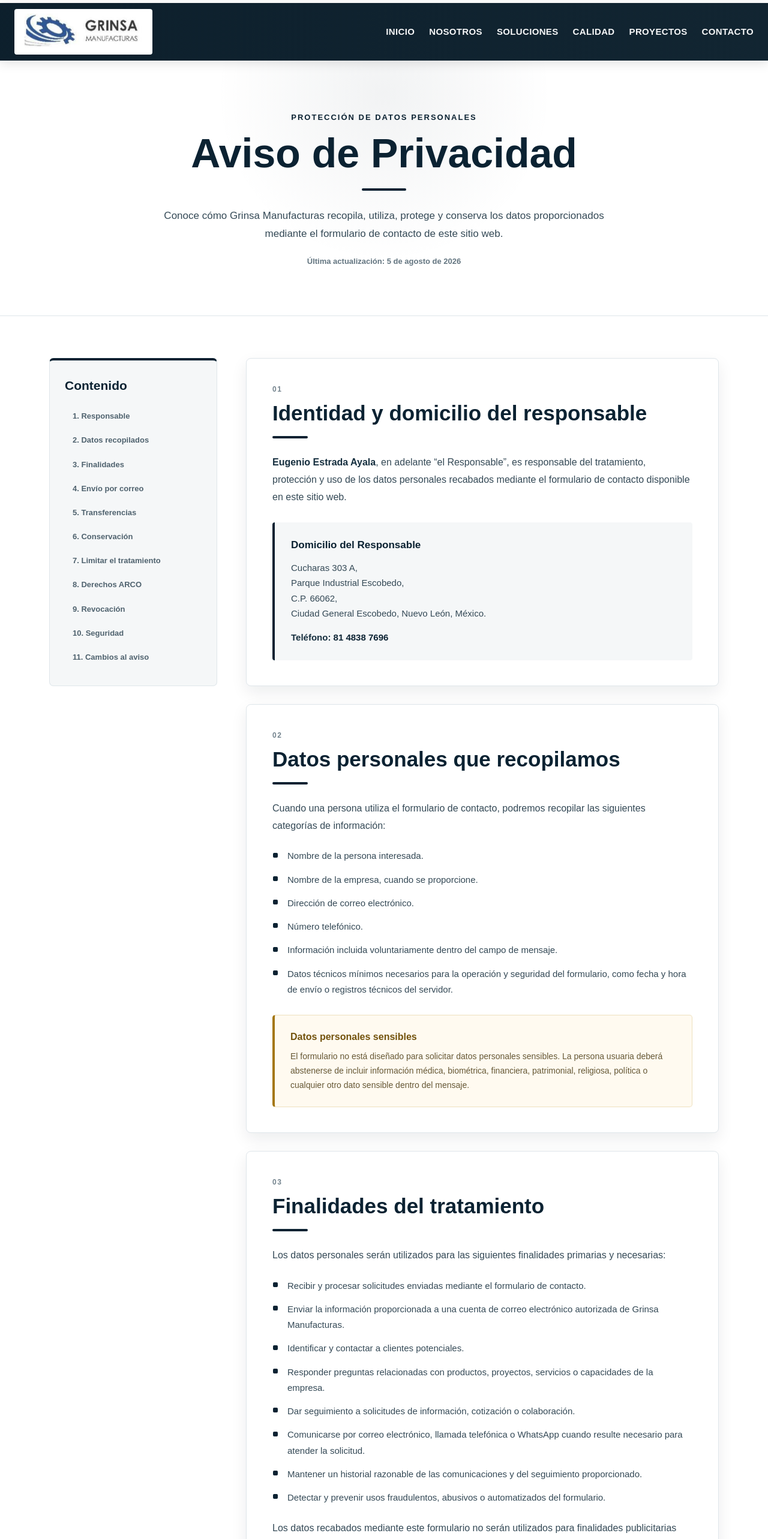
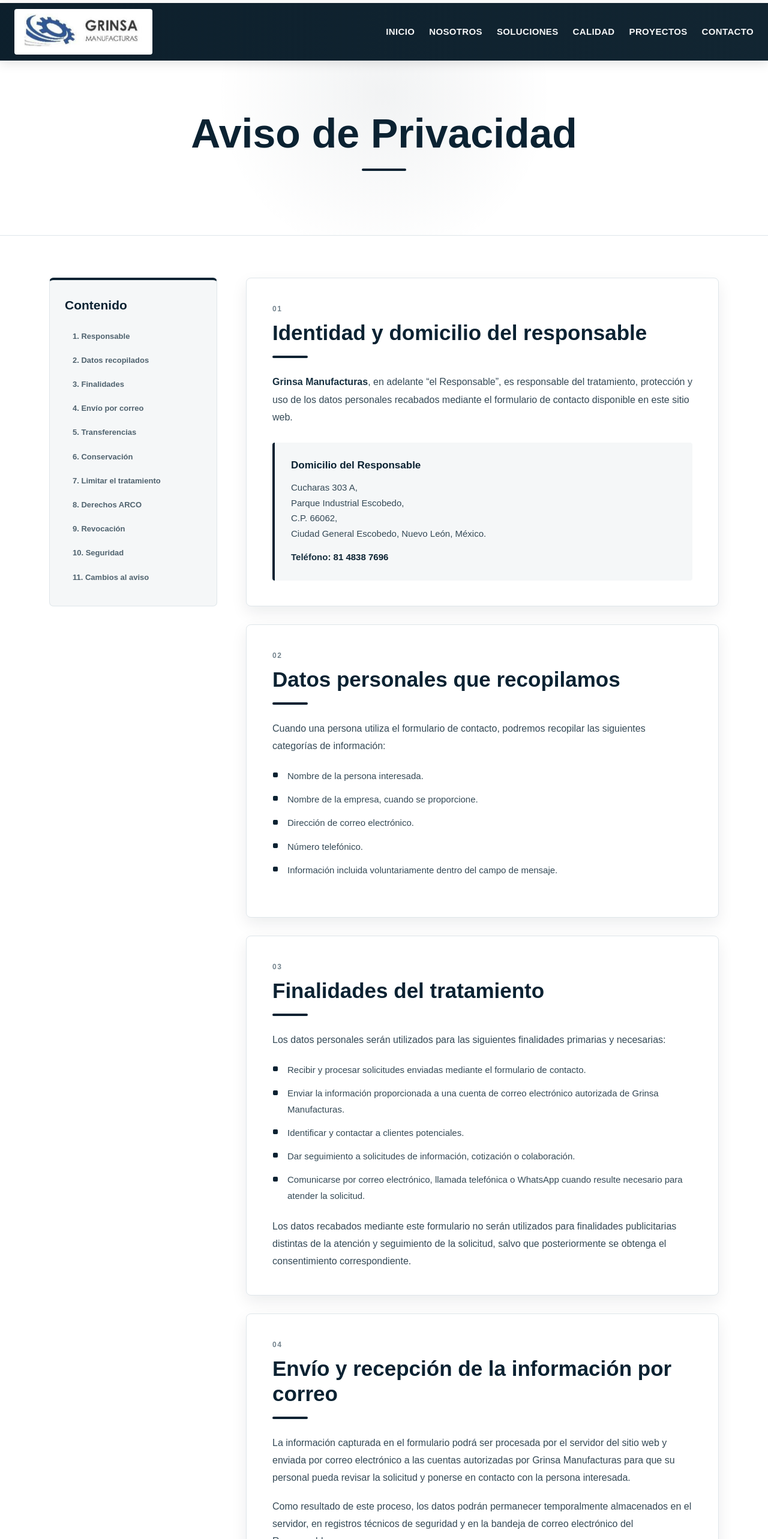
Before and after one commit to paginagrinsa/grinsaManufacturas, a React (Vite) app in the folder frontend/grinsa/: page /aviso-de-privacidad in a window 1280 px wide. Shown: the top 2566 px of the page at 60% size. Built offline with nearby package versions, Linux system fonts and the light colour scheme.

Commit message:
aviso de privacidad

```diff
--- a/frontend/grinsa/src/pages/AvisoPrivacidad.css
+++ b/frontend/grinsa/src/pages/AvisoPrivacidad.css
@@ -1,3 +1,4 @@
+
 /* =========================================
    VARIABLES
    ========================================= */
--- a/frontend/grinsa/src/pages/AvisoPrivacidad.jsx
+++ b/frontend/grinsa/src/pages/AvisoPrivacidad.jsx
@@ -1,3 +1,5 @@
+
+
 import { useEffect } from "react";
 import { Link } from "react-router-dom";
 
@@ -25,9 +27,6 @@ function AvisoPrivacidad() {
       >
         <div className="container">
           <div className="privacidad-hero-content">
-            <p className="privacidad-eyebrow">
-              Protección de datos personales
-            </p>
 
             <h1
               id="privacidad-title"
@@ -41,15 +40,6 @@ function AvisoPrivacidad() {
               aria-hidden="true"
             />
 
-            <p className="privacidad-intro">
-              Conoce cómo Grinsa Manufacturas recopila, utiliza,
-              protege y conserva los datos proporcionados mediante
-              el formulario de contacto de este sitio web.
-            </p>
-
-            <p className="privacidad-update">
-              Última actualización: 5 de agosto de 2026
-            </p>
           </div>
         </div>
       </section>
@@ -134,7 +124,7 @@ function AvisoPrivacidad() {
                 <div className="privacidad-section-line" />
 
                 <p>
-                  <strong>Eugenio Estrada Ayala</strong>, en adelante
+                  <strong>Grinsa Manufacturas</strong>, en adelante
                   “el Responsable”, es responsable del tratamiento,
                   protección y uso de los datos personales recabados
                   mediante el formulario de contacto disponible en
@@ -191,25 +181,10 @@ function AvisoPrivacidad() {
                     Información incluida voluntariamente dentro del
                     campo de mensaje.
                   </li>
-                  <li>
-                    Datos técnicos mínimos necesarios para la
-                    operación y seguridad del formulario, como fecha
-                    y hora de envío o registros técnicos del servidor.
-                  </li>
+
                 </ul>
 
-                <div className="privacidad-warning">
-                  <strong>Datos personales sensibles</strong>
 
-                  <p>
-                    El formulario no está diseñado para solicitar
-                    datos personales sensibles. La persona usuaria
-                    deberá abstenerse de incluir información médica,
-                    biométrica, financiera, patrimonial, religiosa,
-                    política o cualquier otro dato sensible dentro del
-                    mensaje.
-                  </p>
-                </div>
               </article>
 
               {/* Finalidades */}
@@ -247,11 +222,6 @@ function AvisoPrivacidad() {
                   </li>
 
                   <li>
-                    Responder preguntas relacionadas con productos,
-                    proyectos, servicios o capacidades de la empresa.
-                  </li>
-
-                  <li>
                     Dar seguimiento a solicitudes de información,
                     cotización o colaboración.
                   </li>
@@ -262,15 +232,7 @@ function AvisoPrivacidad() {
                     para atender la solicitud.
                   </li>
 
-                  <li>
-                    Mantener un historial razonable de las
-                    comunicaciones y del seguimiento proporcionado.
-                  </li>
 
-                  <li>
-                    Detectar y prevenir usos fraudulentos, abusivos o
-                    automatizados del formulario.
-                  </li>
                 </ul>
 
                 <p>
```
